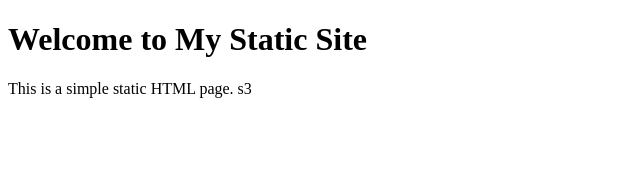
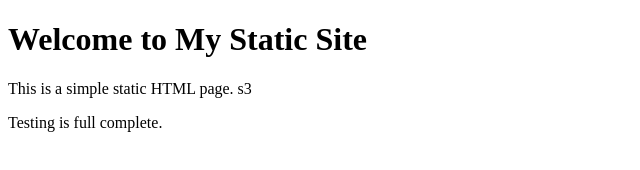
Before and after one commit to javedIqbal6618/s3-git-vscode-pratice, a plain HTML site: page index.html in a window 1280 px wide. Shown: the whole page, without its empty margins (0-640 px from the left). Drawn offline with Linux system fonts and the light colour scheme.

Commit message:
new line add

```diff
--- a/index.html
+++ b/index.html
@@ -8,6 +8,7 @@
 <body>
     <h1>Welcome to My Static Site</h1>
     <p>This is a simple static HTML page. s3</p>
+    <p>Testing is full complete.</p>
 
 </body>
 </html>
```
